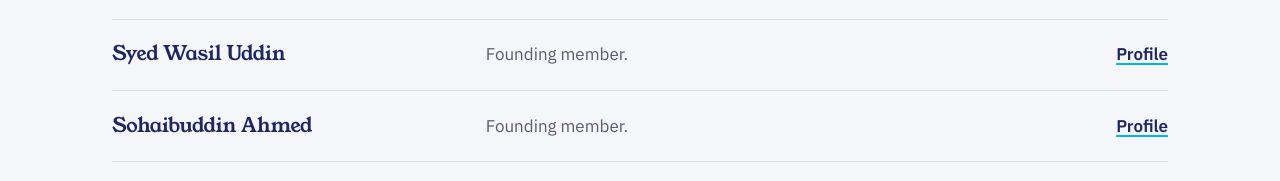
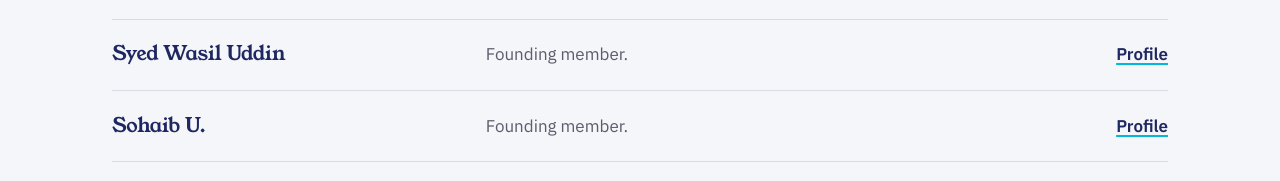
Before and after one commit to engineerwasil/metanous-website, a plain HTML site: page about.html in a window 1280 px wide. Shown: the part 2978-3159 px from the top of the page. Drawn offline with Linux system fonts and the light colour scheme.

Commit message:
Update founding members list in about.html

```diff
--- a/about.html
+++ b/about.html
@@ -54,7 +54,7 @@
 </div></section>
 <section class="section tint"><div class="wrap">
   <div class="section-head"><h2>Founding members</h2><p>Four equal members. More than 16 years of enterprise IT delivery between us.</p></div>
-  <ul class="index"><li><h3>Osama Ali</h3><p>Managing Member. Irving, Texas.</p><a class="go" href="team.html#osama-ali">Profile</a></li><li><h3>Syed Wasil Uddin</h3><p>Founding member.</p><a class="go" href="team.html#syed-wasil-uddin">Profile</a></li><li><h3>Sohaibuddin Ahmed</h3><p>Founding member.</p><a class="go" href="team.html#sohaibuddin-ahmed">Profile</a></li><li><h3>Shoaib Anwer</h3><p>Founding member.</p><a class="go" href="team.html#shoaib-anwer">Profile</a></li></ul>
+  <ul class="index"><li><h3>Osama Ali</h3><p>Managing Member. Irving, Texas.</p><a class="go" href="team.html#osama-ali">Profile</a></li><li><h3>Syed Wasil Uddin</h3><p>Founding member.</p><a class="go" href="team.html#syed-wasil-uddin">Profile</a></li><li><h3>Sohaib U. </h3><p>Founding member.</p><a class="go" href="team.html#sohaibuddin-ahmed">Profile</a></li><li><h3>Shoaib Anwer</h3><p>Founding member.</p><a class="go" href="team.html#shoaib-anwer">Profile</a></li></ul>
 </div></section>
 </main>
 <section class="cta" aria-label="Start a project">
```
